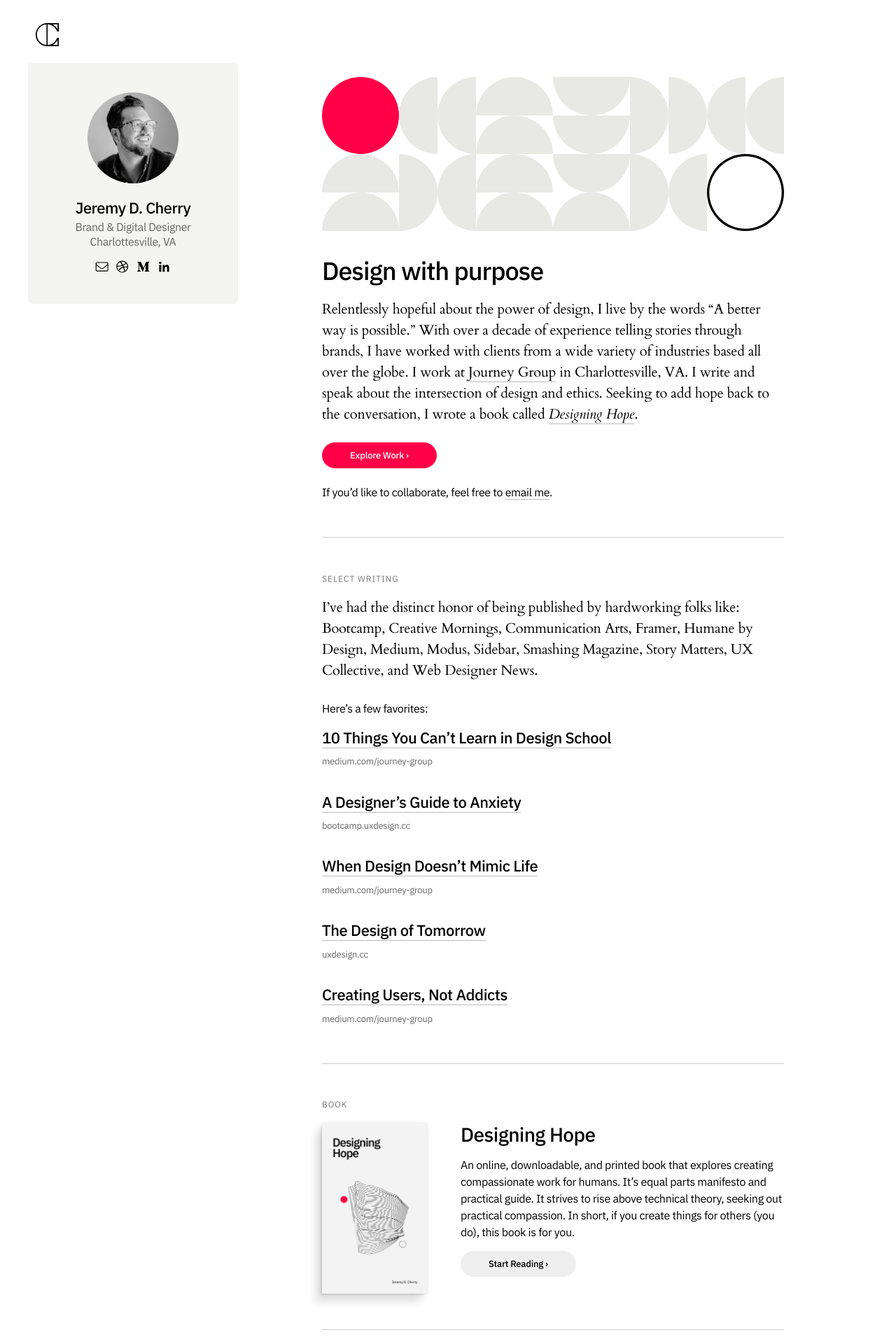
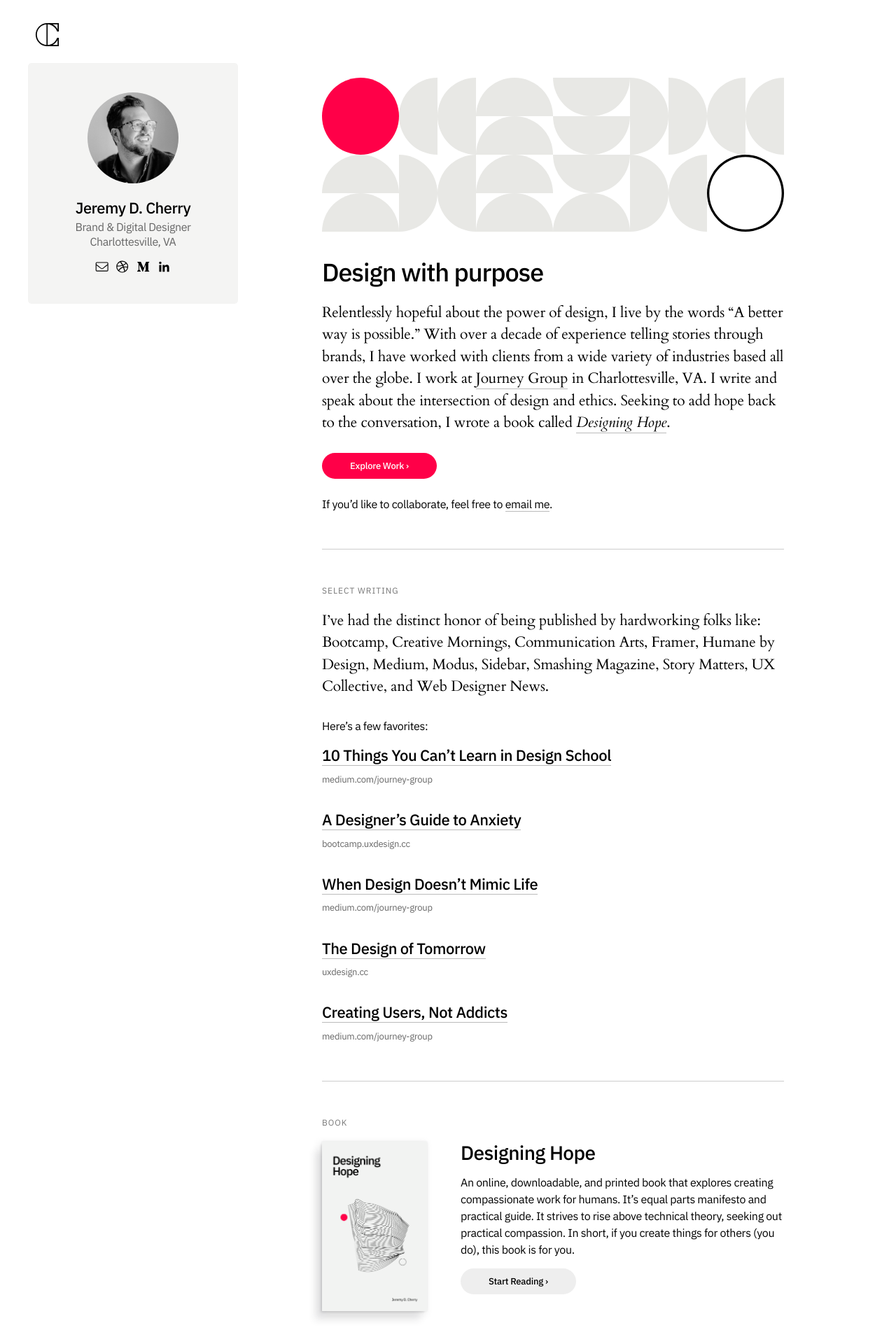
Before and after one commit to jeremydcherry/jeremydcherry.github.io, a Jekyll site: the page built from index.md, in a window 1280 px wide. Shown: the top 1920 px of the page at 70% size. Built offline with Jekyll 4.4.1, drawn with Linux system fonts in a browser that asks for light colours.

Commit message:
Updated paragraph styling

```diff
--- a/_sass/main.scss
+++ b/_sass/main.scss
@@ -72,7 +72,8 @@
 
 p {
   color: #000;
-  font-size: 20px;
+  font-size: 21px;
+  line-height: 1.5;
   display: block;
   margin-block-start: 1em;
   margin-block-end: 1.35em;
```
